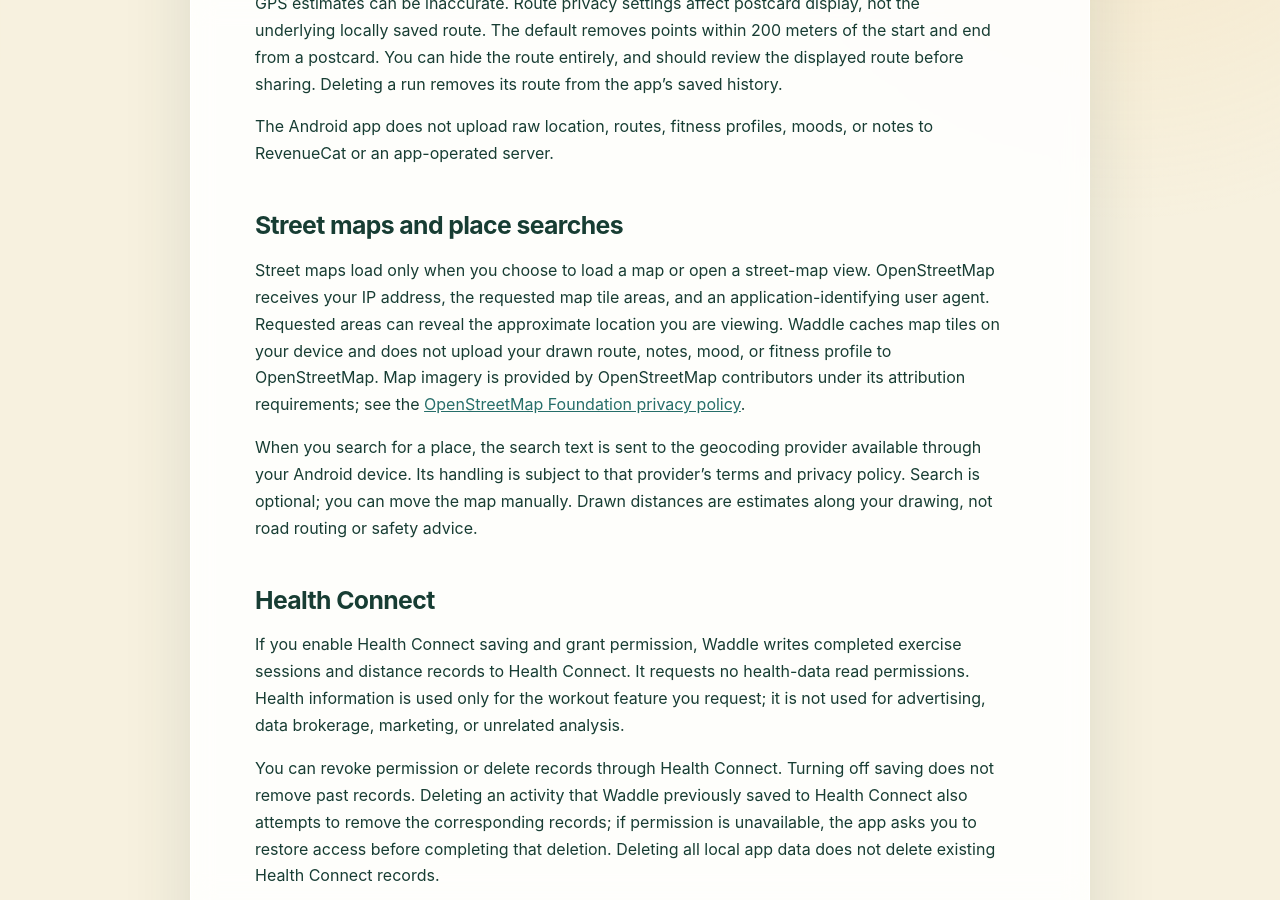
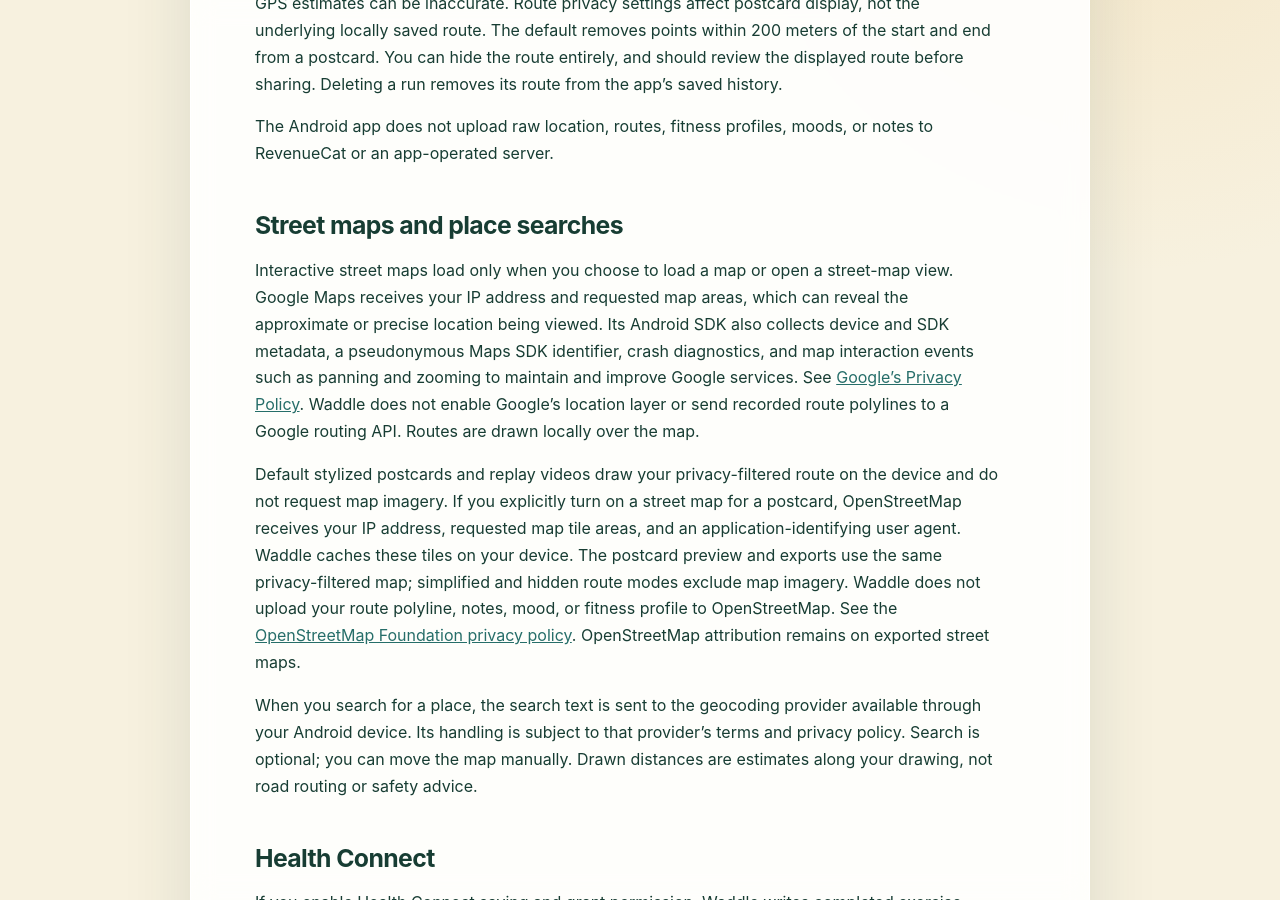
Before and after one commit to spammusubitech/waddle-to-run, a Jekyll site: the page built from AndroidPrivacy.md, in a window 1280 px wide and 900 px high, scrolled down 1141 px. Built offline with Jekyll 4.4.1, drawn with Linux system fonts in a browser that asks for light colours; some of the changed text lies outside the part shown.

Commit message:
Disclose Android Google Maps data and locally rendered route postcards

```diff
--- a/AndroidPrivacy.md
+++ b/AndroidPrivacy.md
@@ -27,7 +27,9 @@ The Android app does not upload raw location, routes, fitness profiles, moods, o
 
 ## Street maps and place searches
 
-Street maps load only when you choose to load a map or open a street-map view. OpenStreetMap receives your IP address, the requested map tile areas, and an application-identifying user agent. Requested areas can reveal the approximate location you are viewing. Waddle caches map tiles on your device and does not upload your drawn route, notes, mood, or fitness profile to OpenStreetMap. Map imagery is provided by OpenStreetMap contributors under its attribution requirements; see the [OpenStreetMap Foundation privacy policy](https://osmfoundation.org/wiki/Privacy_Policy).
+Interactive street maps load only when you choose to load a map or open a street-map view. Google Maps receives your IP address and requested map areas, which can reveal the approximate or precise location being viewed. Its Android SDK also collects device and SDK metadata, a pseudonymous Maps SDK identifier, crash diagnostics, and map interaction events such as panning and zooming to maintain and improve Google services. See [Google's Privacy Policy](https://policies.google.com/privacy). Waddle does not enable Google's location layer or send recorded route polylines to a Google routing API. Routes are drawn locally over the map.
+
+Default stylized postcards and replay videos draw your privacy-filtered route on the device and do not request map imagery. If you explicitly turn on a street map for a postcard, OpenStreetMap receives your IP address, requested map tile areas, and an application-identifying user agent. Waddle caches these tiles on your device. The postcard preview and exports use the same privacy-filtered map; simplified and hidden route modes exclude map imagery. Waddle does not upload your route polyline, notes, mood, or fitness profile to OpenStreetMap. See the [OpenStreetMap Foundation privacy policy](https://osmfoundation.org/wiki/Privacy_Policy). OpenStreetMap attribution remains on exported street maps.
 
 When you search for a place, the search text is sent to the geocoding provider available through your Android device. Its handling is subject to that provider’s terms and privacy policy. Search is optional; you can move the map manually. Drawn distances are estimates along your drawing, not road routing or safety advice.
 
```
Also changed, not shown: other parts of AndroidPrivacy.md (+1 -1 lines).
